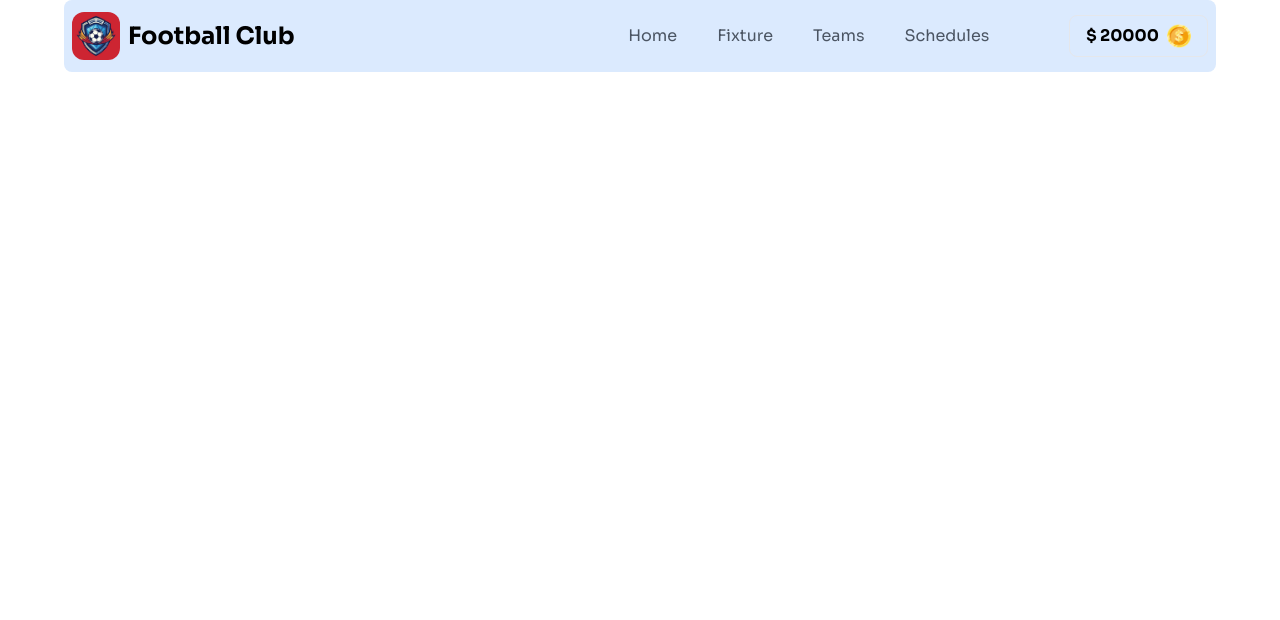
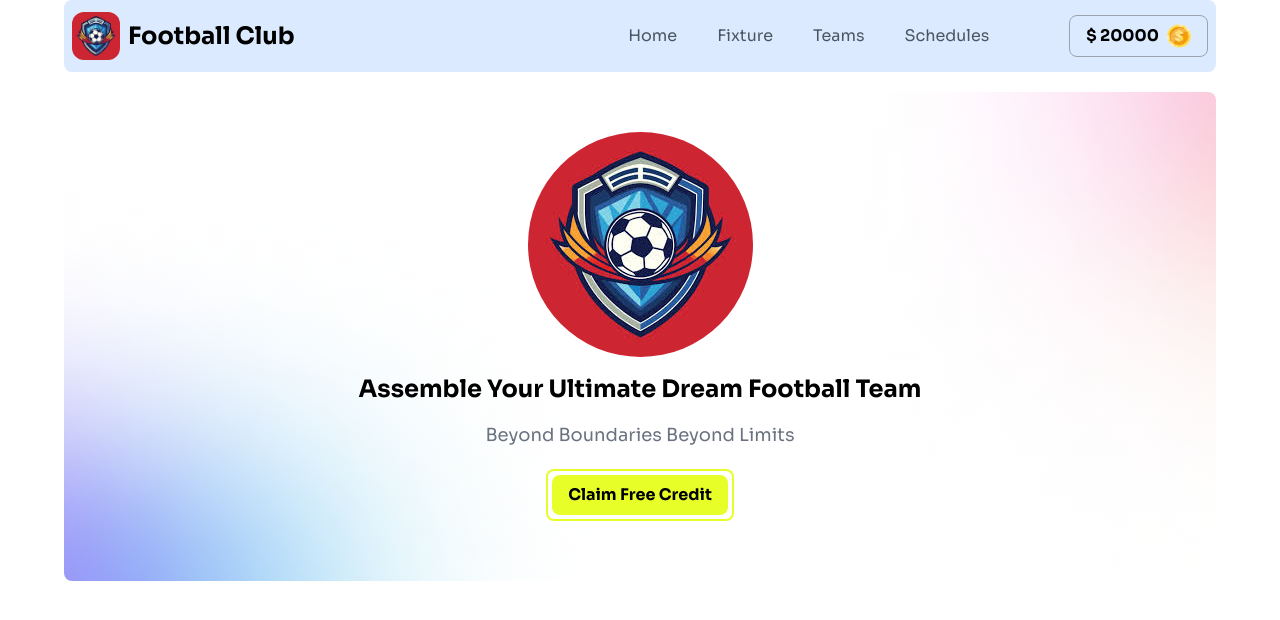
Before and after one commit to tanmayislam2006/my-xi-team, a React (Vite) app: page / in a window 1280 px wide. Shown: the top 620 px of the page. Built offline with nearby package versions, Linux system fonts and the light colour scheme.

Commit message:
complete hero design

```diff
--- a/src/App.jsx
+++ b/src/App.jsx
@@ -5,12 +5,14 @@ import { ToastContainer, toast } from "react-toastify";
 import "react-toastify/dist/ReactToastify.css";
 import React, { useState } from "react";
 import Navbar from "./Component/Navbar/Navbar";
+import Hero from "./Component/Hero-Banner/Hero";
 
 const App = () => {
   const [blance, setBlance] = useState(20000);
   return (
     <div className="font-sora max-w-7xl mx-auto">
       <Navbar blance={blance}></Navbar>
+      <Hero></Hero>
     </div>
   );
 };
--- /dev/null
+++ b/src/Component/Hero-Banner/Hero.jsx
@@ -0,0 +1,19 @@
+import React from 'react';
+import Logo from "../../assets/football-log.jpeg"
+
+const Hero = () => {
+    return (
+        <div className='bg-hero-bg py-10 px-3 rounded-lg max-w-6xl mx-auto my-5'>
+            <div className="bg-transparent flex justify-center"><img className='rounded-full' src={Logo} alt="" /></div>
+            <div className="my-4">
+                <h1 className="text-2xl  font-bold text-center">Assemble Your Ultimate Dream Football Team</h1>
+                <p className="text-gray-500 text-center text-lg my-4">Beyond Boundaries Beyond Limits</p>
+                <div className="my-5 mx-auto flex justify-center border-2 border-main-color p-1 rounded-lg max-w-max">
+                    <button className='bg-main-color font-bold px-4 py-2 rounded-lg '>Claim Free Credit</button>
+                </div>
+            </div>
+        </div>
+    );
+};
+
+export default Hero;
--- a/src/Component/Navbar/Navbar.jsx
+++ b/src/Component/Navbar/Navbar.jsx
@@ -21,7 +21,7 @@ const Navbar = ({blance}) => {
           <a href="" className="hover:underline"><li className="text-gray-600">Schedules</li></a>
         </ul>
         <div className="">
-          <button className=" flex gap-2 items-center border rounded-lg px-4 py-2 font-bold ">
+          <button className=" flex gap-2 items-center border border-gray-400 rounded-lg px-4 py-2 font-bold ">
             $ {blance} <img src={CoinLogo} alt="" className="w-6 h-6" />
           </button>
         </div>
```
